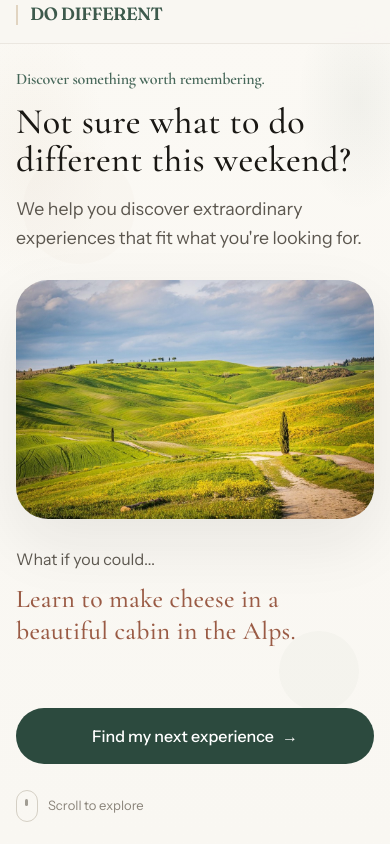
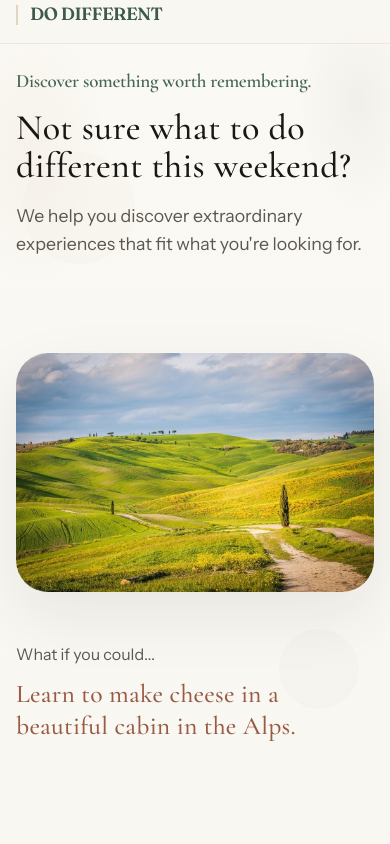
Before and after one commit to crislae/DoDifferent-Web, a React (Vite) app: page / in a window 390 px wide. Built offline with nearby package versions, Linux system fonts and the light colour scheme.

Commit message:
Update UX design

```diff
--- a/src/components/GemsStage.jsx
+++ b/src/components/GemsStage.jsx
@@ -1,4 +1,3 @@
-import ScrollCue from './ScrollCue';
 import GemsCarousel from './GemsCarousel';
 
 export default function GemsStage({
@@ -7,7 +6,6 @@ export default function GemsStage({
   gemsRailSource,
   trackRailView,
   matchesSession,
-  scrollerRef = null,
 }) {
   const hasGems = hiddenGems.length > 0;
 
@@ -44,8 +42,6 @@ export default function GemsStage({
           </div>
         )}
       </div>
-
-      <ScrollCue targetId="footer" label="Continue to footer" scrollerRef={scrollerRef} />
     </section>
   );
 }
--- a/src/components/Header.jsx
+++ b/src/components/Header.jsx
@@ -11,7 +11,6 @@ export default function Header({ scrollerRef = null }) {
       <div className="header__inner">
         <a href="#intro" className="header__brand-group" onClick={handleIntroScroll}>
           <span className="header__brand">Do Different</span>
-          <span className="header__tagline">Discover something worth remembering.</span>
         </a>
 
         <nav className="header__nav" aria-label="Main">
--- a/src/components/Hero.jsx
+++ b/src/components/Hero.jsx
@@ -13,7 +13,7 @@ const INSPIRATIONS = [
 const PHRASE_MS = 4000;
 const FADE_MS = 400;
 
-export default function Hero({ onFindExperience }) {
+export default function Hero() {
   const [index, setIndex] = useState(0);
   const [visible, setVisible] = useState(true);
 
@@ -76,22 +76,8 @@ export default function Hero({ onFindExperience }) {
               ))}
             </div>
           </div>
-
-          <button
-            type="button"
-            className="btn-primary hero-deck__cta"
-            onClick={onFindExperience}
-          >
-            Find my next experience
-            <span aria-hidden="true">→</span>
-          </button>
         </div>
       </div>
-
-      <p className="hero-deck__scroll-hint">
-        <span className="hero-deck__scroll-icon" aria-hidden="true" />
-        Scroll to explore
-      </p>
     </section>
   );
 }
--- a/src/components/MatchesStage.jsx
+++ b/src/components/MatchesStage.jsx
@@ -46,7 +46,7 @@ export default function MatchesStage({
       title="Picked for you"
       titleId="matches-title"
       icon={Star}
-      showCue
+      showCue={false}
       nextTarget="gems"
       ariaLabel="Your matched experiences"
       className="story-stage--matches"
--- a/src/components/TrustSection.jsx
+++ b/src/components/TrustSection.jsx
@@ -1,6 +1,4 @@
-import ScrollCue from './ScrollCue';
-
-export default function TrustSection({ scrollerRef = null }) {
+export default function TrustSection() {
   return (
     <section
       id="trust"
@@ -14,11 +12,6 @@ export default function TrustSection({ scrollerRef = null }) {
         <p className="transition-deck__sub">
           Let&apos;s discover something worth remembering.
         </p>
-        <ScrollCue
-          targetId="discovery"
-          label="Continue to discovery"
-          scrollerRef={scrollerRef}
-        />
       </div>
     </section>
   );
--- a/src/pages/HomePage.jsx
+++ b/src/pages/HomePage.jsx
@@ -7,7 +7,6 @@ import MatchesStage from '../components/MatchesStage';
 import GemsStage from '../components/GemsStage';
 import TrustSection from '../components/TrustSection';
 import FooterSection from '../components/FooterSection';
-import StoryPagination from '../components/StoryPagination';
 import EventDetailModal from '../components/EventDetailModal';
 import { events } from '../data/events';
 import { rankExperiences } from '../services/matchingEngine';
@@ -60,7 +59,7 @@ export default function HomePage() {
     [],
   );
 
-  const { activeIndex, scrollToIndex, scrollToSectionId } = useStoryDeck(
+  const { scrollToIndex, scrollToSectionId } = useStoryDeck(
     sectionIds,
     scrollerRef,
   );
@@ -104,11 +103,6 @@ export default function HomePage() {
     },
     [queueSectionNavigation],
   );
-
-  const handleFindExperience = useCallback(() => {
-    scrollToSectionId('discovery', 'smooth', { bypassLock: true });
-    setDiscoveryFocusToken((token) => token + 1);
-  }, [scrollToSectionId]);
 
   const handleRestartDiscovery = useCallback(() => {
     resetToDiscovery();
@@ -170,16 +164,10 @@ export default function HomePage() {
     <div className="page">
       <Header scrollerRef={scrollerRef} />
 
-      <StoryPagination
-        sections={sectionIds}
-        activeIndex={activeIndex}
-        onSelect={scrollToIndex}
-      />
-
       <div className="story-scroll" ref={scrollerRef}>
-        <Hero onFindExperience={handleFindExperience} />
+        <Hero />
         <CuratedSection />
-        <TrustSection scrollerRef={scrollerRef} />
+        <TrustSection />
 
         <DiscoveryPanel
           key={discoverySession}
@@ -213,7 +201,6 @@ export default function HomePage() {
           gemsRailSource={railSources.HIDDEN_GEMS}
           trackRailView={trackRailView}
           matchesSession={matchesSession}
-          scrollerRef={scrollerRef}
         />
 
         <FooterSection />
--- a/src/styles/globals.css
+++ b/src/styles/globals.css
@@ -309,10 +309,10 @@ a {
 }
 
 .hero-deck__tagline {
-  display: none;
-  margin: 0 0 0.85rem;
+  display: block;
+  margin: 0 0 clamp(0.85rem, 2vh, 1.15rem);
   font-family: var(--font-serif);
-  font-size: clamp(1rem, 2.4vw, 1.25rem);
+  font-size: clamp(1.125rem, 2.8vw, 1.5rem);
   font-weight: 600;
   line-height: 1.25;
   letter-spacing: -0.015em;
@@ -404,16 +404,7 @@ a {
 }
 
 .hero-deck__scroll-hint {
-  position: absolute;
-  right: clamp(1.5rem, 4vw, 3rem);
-  bottom: 2rem;
-  z-index: 2;
-  display: inline-flex;
-  align-items: center;
-  gap: 0.65rem;
-  margin: 0;
-  font-size: 0.8125rem;
-  color: var(--color-text-subtle);
+  display: none;
 }
 
 .hero-deck__scroll-icon {
@@ -836,12 +827,7 @@ a {
 /* Story pagination */
 
 .story-pagination {
-  position: fixed;
-  top: 50%;
-  right: 1rem;
-  z-index: 20;
-  transform: translateY(-50%);
-  pointer-events: none;
+  display: none;
 }
 
 .story-pagination__list {
@@ -906,6 +892,7 @@ a {
 }
 
 .scroll-cue {
+  display: none;
   position: absolute;
   bottom: 2rem;
   left: 50%;
@@ -1045,8 +1032,7 @@ a {
   color: var(--color-brand);
 }
 
-.header__brand-group:hover .header__brand,
-.header__brand-group:hover .header__tagline {
+.header__brand-group:hover .header__brand {
   color: var(--color-brand-hover);
 }
 
@@ -2578,7 +2564,8 @@ a {
   }
 
   .hero-deck__tagline {
-    display: block;
+    font-size: clamp(1.1875rem, 3.5vw, 1.375rem);
+    margin-bottom: clamp(0.75rem, 2vh, 1rem);
   }
 
   .story-stage--hero {
@@ -2593,16 +2580,6 @@ a {
     overflow: visible;
   }
 
-  .story-stage--hero .hero-deck__scroll-hint {
-    position: relative;
-    right: auto;
-    bottom: auto;
-    flex-shrink: 0;
-    display: inline-flex;
-    margin: clamp(1.25rem, 3vh, 2rem) 0 0;
-    align-self: flex-start;
-  }
-
   .hero-deck {
     grid-template-columns: minmax(0, 1fr);
     grid-template-rows: none;
@@ -2647,7 +2624,7 @@ a {
   }
 
   .hero-inspiration {
-    margin-bottom: clamp(1.25rem, 3vh, 2rem);
+    margin-bottom: 0;
   }
 
   .hero-inspiration__stage {
@@ -2658,14 +2635,8 @@ a {
     font-size: clamp(1.5rem, 3.5vw + 0.75rem, 2.25rem);
   }
 
-  .hero-deck__cta {
-    width: 100%;
-    max-width: 22rem;
-    justify-content: center;
-  }
-
-  /* Tablet & mobile story stages: full-viewport snap + vertical center */
-  .story-stage:not(.story-stage--hero) {
+  /* Tablet & mobile story stages */
+  .story-stage:not(.story-stage--hero):not(.story-stage--curated):not(.story-stage--transition) {
     height: 100svh;
     min-height: 100svh;
     max-height: 100svh;
@@ -2677,7 +2648,42 @@ a {
 
   .story-stage--curated,
   .story-stage--transition {
-    overflow: hidden;
+    height: auto;
+    min-height: 100svh;
+    max-height: none;
+    overflow: visible;
+    justify-content: flex-start;
+    padding: calc(var(--header-height) + clamp(1rem, 3vh, 1.75rem)) var(--stage-padding-x)
+      clamp(1.5rem, 3vh, 2.5rem);
+  }
+
+  .curated-deck {
+    height: auto;
+    justify-content: flex-start;
+  }
+
+  .curated-deck__card-media {
+    display: none;
+  }
+
+  .curated-deck__card-content {
+    padding: 1.75rem 1.25rem 1.5rem;
+  }
+
+  .curated-deck__card-badge {
+    position: relative;
+    top: auto;
+    left: auto;
+    transform: none;
+    margin: 0 auto 1rem;
+  }
+
+  .discovery-deck__media {
+    display: none;
+  }
+
+  .discovery-deck__sub {
+    margin-bottom: 0;
   }
 
   .story-stage--discovery,
@@ -2744,10 +2750,6 @@ a {
     padding: 0;
   }
 
-  .discovery-deck__media {
-    max-height: min(16rem, 32vh);
-  }
-
   .discovery-deck__panel .discovery__interaction {
     min-height: 12rem;
   }
@@ -2878,20 +2880,8 @@ a {
 }
 
 @media (max-width: 1023px) {
-  .curated-deck__card-media {
-    height: clamp(10rem, 28vh, 14rem);
-  }
-
   .header__link {
     display: none;
-  }
-
-  .hero-deck__scroll-hint {
-    display: none;
-  }
-
-  .story-stage--hero .hero-deck__scroll-hint {
-    display: inline-flex;
   }
 }
 
@@ -2900,13 +2890,20 @@ a {
     --stage-padding-x: 1.25rem;
   }
 
-  .story-stage:not(.story-stage--hero) {
+  .story-stage:not(.story-stage--hero):not(.story-stage--curated):not(.story-stage--transition) {
     padding-top: calc(var(--header-height) + 1rem);
     padding-bottom: 1rem;
   }
 
+  .story-stage--curated,
+  .story-stage--transition {
+    padding-top: calc(var(--header-height) + 1rem);
+    padding-bottom: 1.25rem;
+  }
+
   .curated-deck__cards {
     grid-template-columns: 1fr;
+    gap: clamp(0.85rem, 2.5vh, 1.15rem);
   }
 
   .curated-deck__card:nth-child(3) {
@@ -2915,6 +2912,10 @@ a {
     justify-self: stretch;
   }
 
+  .curated-deck__header {
+    margin-bottom: clamp(1.25rem, 3vh, 1.5rem);
+  }
+
   .matches-carousel {
     --carousel-slide-size: min(18rem, 84vw);
   }
@@ -2959,11 +2960,7 @@ a {
     aspect-ratio: 3 / 2;
   }
 
-  .hero-deck__cta {
-    max-width: none;
-  }
-
-  .story-stage:not(.story-stage--hero) {
+  .story-stage:not(.story-stage--hero):not(.story-stage--curated):not(.story-stage--transition) {
     padding-top: calc(var(--header-height) + 0.85rem);
     padding-bottom: 0.85rem;
   }
@@ -2974,11 +2971,7 @@ a {
   }
 
   .discovery-deck__sub {
-    margin-bottom: 1.25rem;
-  }
-
-  .discovery-deck__media {
-    max-height: min(14rem, 32vh);
+    margin-bottom: 0;
   }
 
   .discovery-deck__panel {
```
